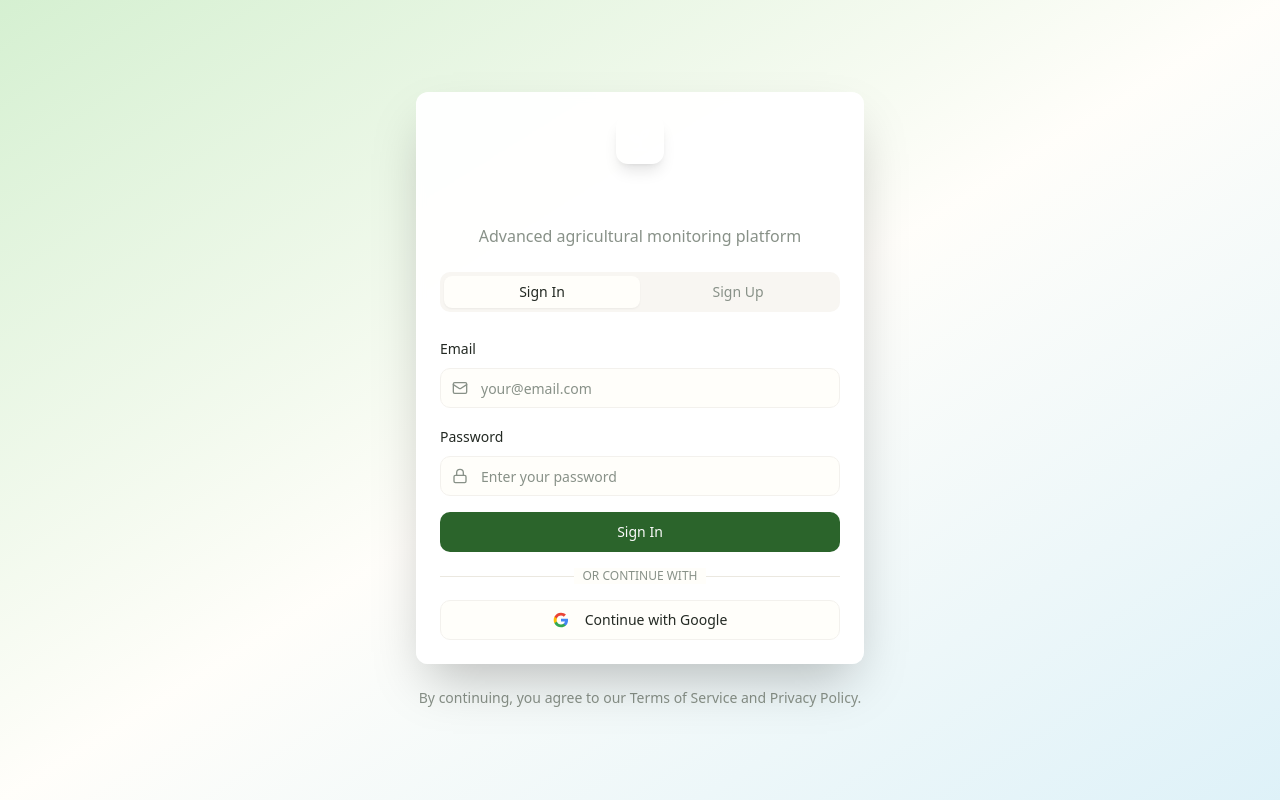
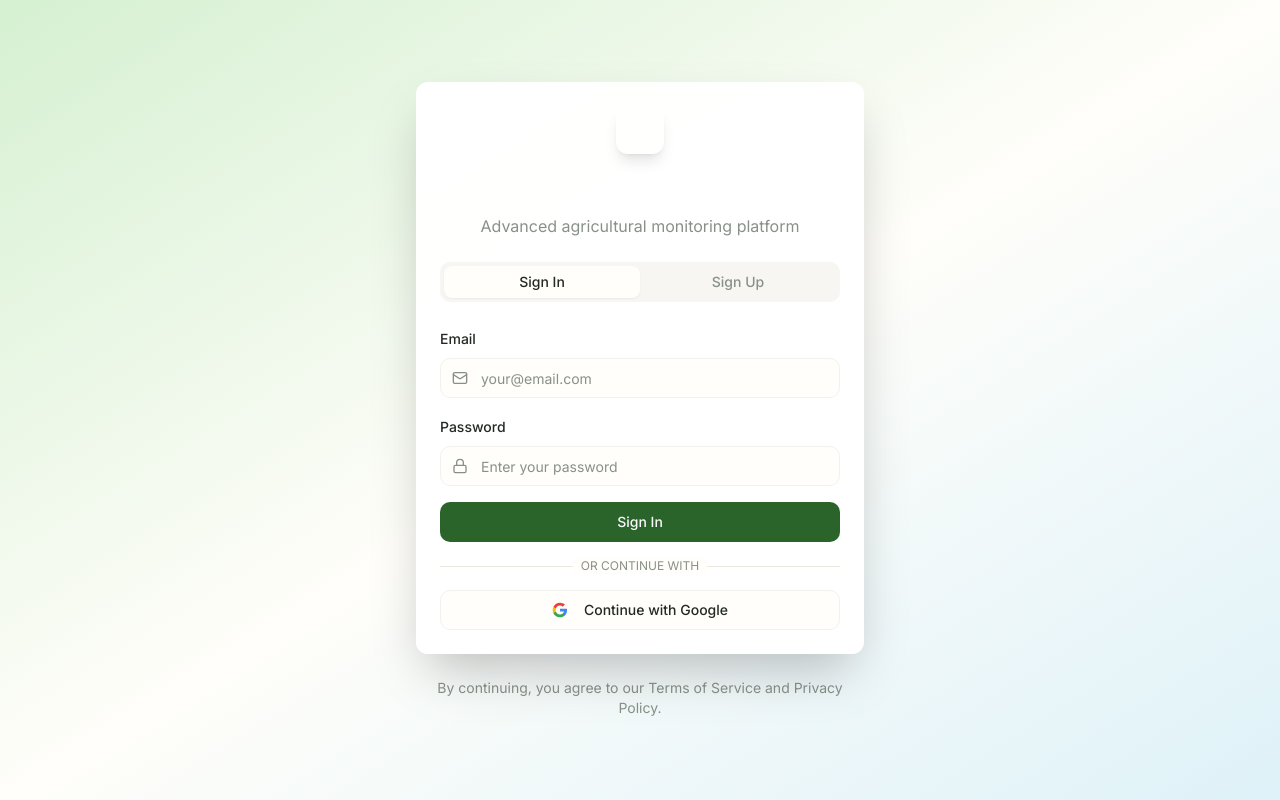
Before and after one commit to Vaibhav-0111/Agro-AI, a React (Vite) app in the folder green-eye-main/: page /auth in a window 1280 px wide. Built offline with nearby package versions, Linux system fonts and the light colour scheme.

Commit message:
Update tailwind.config.ts

```diff
--- a/green-eye-main/tailwind.config.ts
+++ b/green-eye-main/tailwind.config.ts
@@ -18,6 +18,9 @@ export default {
 			}
 		},
 		extend: {
+			fontFamily: {
+				sans: ['Inter', 'system-ui', 'sans-serif'],
+			},
 			colors: {
 				border: 'hsl(var(--border))',
 				input: 'hsl(var(--input))',
```
